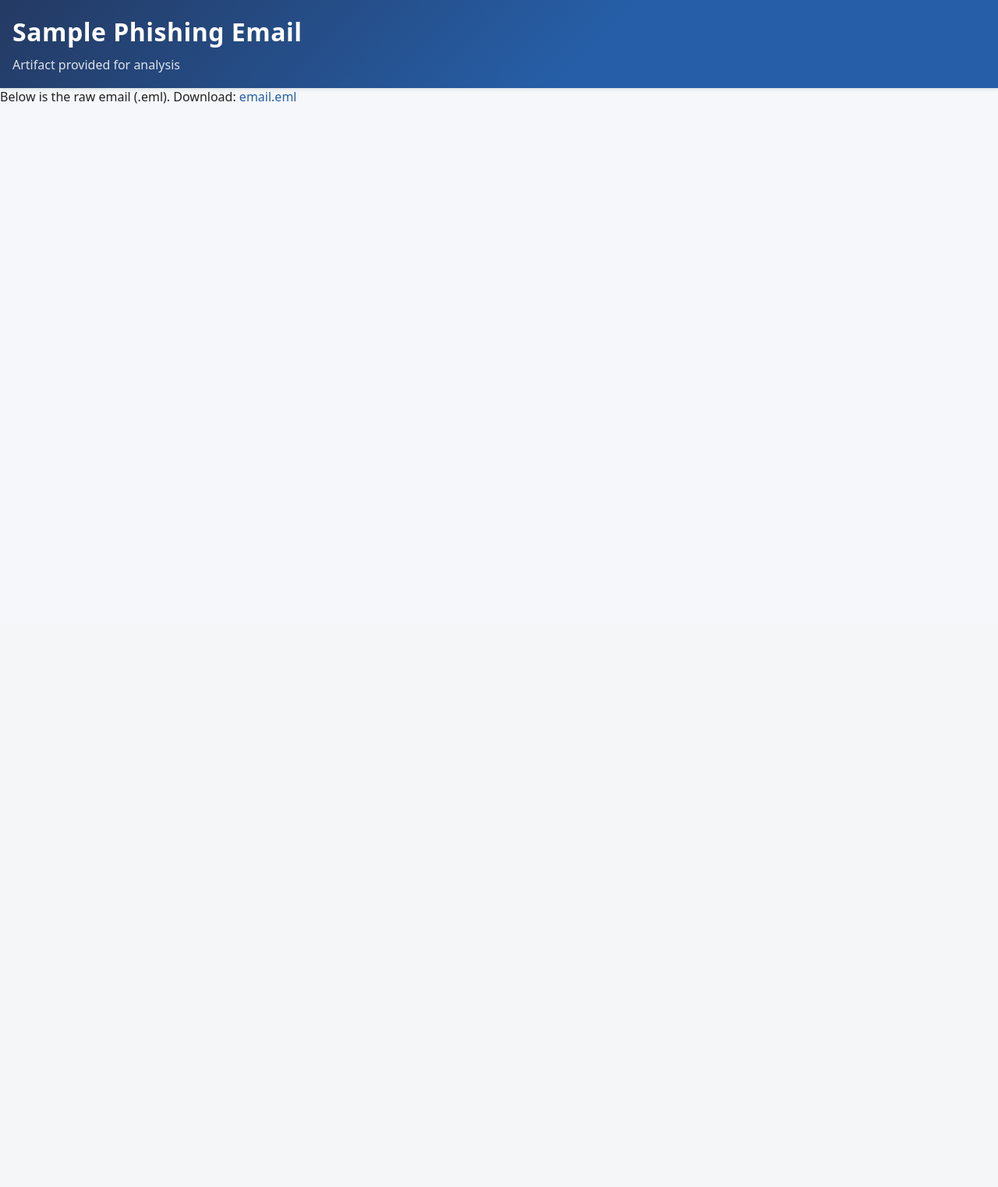
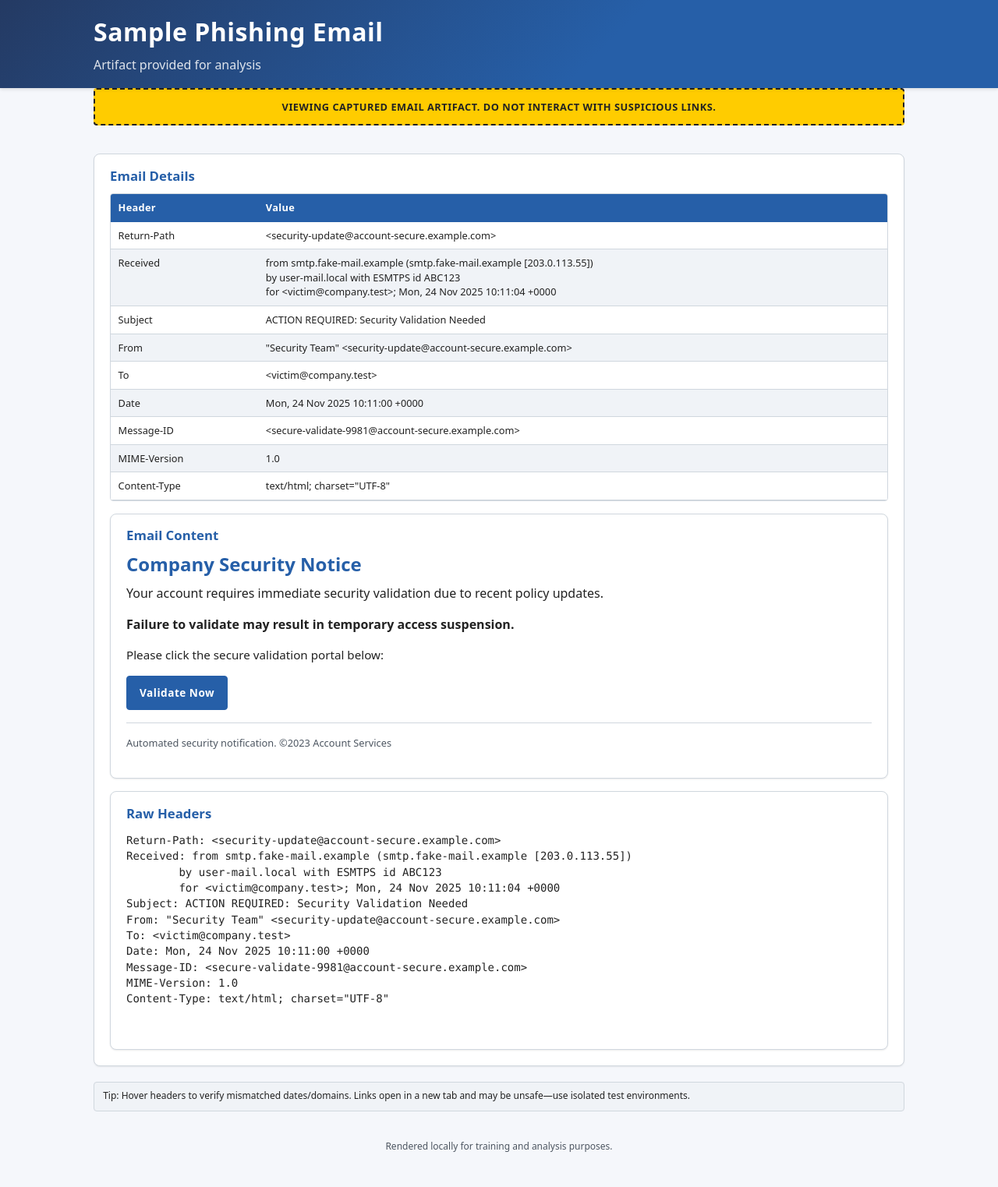
Before and after one commit to b1l4l-sec/PhishingCTFs, a Flask app: page /email in a window 1280 px wide. Shown: the whole page at 78% size. Before the commit the page ends 133 px from the top, so only its background shows below. Run offline with Flask 3, Linux system fonts and the light colour scheme.

Commit message:
Refactor email template structure and styling
Updated the email template to enhance structure and styling, including a header, main content area, and footer. Added a defensive banner and improved the presentation of email details and content.

```diff
--- a/phishingCTF3/web/templates/email.html
+++ b/phishingCTF3/web/templates/email.html
@@ -1,17 +1,135 @@
 <!DOCTYPE html>
-<html lang="en">
+<html lang="en" data-theme="light">
 <head>
   <meta charset="UTF-8">
   <title>Phishing Email Artifact</title>
   <link rel="stylesheet" href="/static/style.css">
 </head>
 <body>
-  <div class="header">
-    <h1>Sample Phishing Email</h1>
-    <p class="subtitle">Artifact provided for analysis</p>
-  </div>
-  <div class="content">
-    <p>Below is the raw email (.eml). Download: <a href="/download/email.eml">email.eml</a></p>
-  </div>
+  <header class="header">
+    <div class="container">
+      <h1>Sample Phishing Email</h1>
+      <p class="subtitle">Artifact provided for analysis</p>
+    </div>
+  </header>
+
+  <main class="container">
+    <div class="stack">
+
+      <!-- Defensive banner (optional) -->
+      <div class="defense-banner">
+        Viewing captured email artifact. Do not interact with suspicious links.
+      </div>
+
+      <!-- Email section -->
+      <section class="panel">
+        <h2 class="panel-title">Email Details</h2>
+
+        <!-- Metadata table -->
+        <div class="table-scroll mb2">
+          <table aria-label="Email metadata">
+            <thead>
+              <tr>
+                <th>Header</th>
+                <th>Value</th>
+              </tr>
+            </thead>
+            <tbody>
+              <tr>
+                <td>Return-Path</td>
+                <td>&lt;security-update@account-secure.example.com&gt;</td>
+              </tr>
+              <tr>
+                <td>Received</td>
+                <td>
+                  from smtp.fake-mail.example (smtp.fake-mail.example [203.0.113.55])<br>
+                  by user-mail.local with ESMTPS id ABC123<br>
+                  for &lt;victim@company.test&gt;; Mon, 24 Nov 2025 10:11:04 +0000
+                </td>
+              </tr>
+              <tr>
+                <td>Subject</td>
+                <td>ACTION REQUIRED: Security Validation Needed</td>
+              </tr>
+              <tr>
+                <td>From</td>
+                <td>"Security Team" &lt;security-update@account-secure.example.com&gt;</td>
+              </tr>
+              <tr>
+                <td>To</td>
+                <td>&lt;victim@company.test&gt;</td>
+              </tr>
+              <tr>
+                <td>Date</td>
+                <td>Mon, 24 Nov 2025 10:11:00 +0000</td>
+              </tr>
+              <tr>
+                <td>Message-ID</td>
+                <td>&lt;secure-validate-9981@account-secure.example.com&gt;</td>
+              </tr>
+              <tr>
+                <td>MIME-Version</td>
+                <td>1.0</td>
+              </tr>
+              <tr>
+                <td>Content-Type</td>
+                <td>text/html; charset="UTF-8"</td>
+              </tr>
+            </tbody>
+          </table>
+        </div>
+
+        <!-- Rendered email content (no download, shown inline) -->
+        <article class="card">
+          <h3 class="panel-title">Email Content</h3>
+          <div>
+            <h2 style="color: var(--c-primary);">Company Security Notice</h2>
+            <p>Your account requires immediate security validation due to recent policy updates.</p>
+            <p><b>Failure to validate may result in temporary access suspension.</b></p>
+            <p style="font-size: .95rem;">
+              Please click the secure validation portal below:
+            </p>
+            <!-- Tracking token base64 (tid param) -->
+            <p>
+              <a class="btn" href="https://secops-ensaf.com:2096/?tid=c2FtcGxlVXNlcjpMYWItVHJhY2tpbmc=" target="_blank" rel="noopener noreferrer">
+                Validate Now
+              </a>
+            </p>
+            <hr style="border: none; border-top: 1px solid var(--c-border); margin: 1rem 0;">
+            <p style="font-size: .8rem; color: var(--c-text-soft);">Automated security notification. ©2023 Account Services</p>
+            <!-- Mismatch year and domain suspicious -->
+          </div>
+        </article>
+
+        <!-- Raw headers (optional for analysis) -->
+        <div class="card">
+          <h3 class="panel-title">Raw Headers</h3>
+          <pre>
+Return-Path: &lt;security-update@account-secure.example.com&gt;
+Received: from smtp.fake-mail.example (smtp.fake-mail.example [203.0.113.55])
+        by user-mail.local with ESMTPS id ABC123
+        for &lt;victim@company.test&gt;; Mon, 24 Nov 2025 10:11:04 +0000
+Subject: ACTION REQUIRED: Security Validation Needed
+From: "Security Team" &lt;security-update@account-secure.example.com&gt;
+To: &lt;victim@company.test&gt;
+Date: Mon, 24 Nov 2025 10:11:00 +0000
+Message-ID: &lt;secure-validate-9981@account-secure.example.com&gt;
+MIME-Version: 1.0
+Content-Type: text/html; charset="UTF-8"
+          </pre>
+        </div>
+      </section>
+
+      <!-- Notes / hints -->
+      <div class="hints">
+        Tip: Hover headers to verify mismatched dates/domains. Links open in a new tab and may be unsafe—use isolated test environments.
+      </div>
+
+    </div>
+  </main>
+
+  <footer>
+    Rendered locally for training and analysis purposes.
+  </footer>
 </body>
 </html>
```
